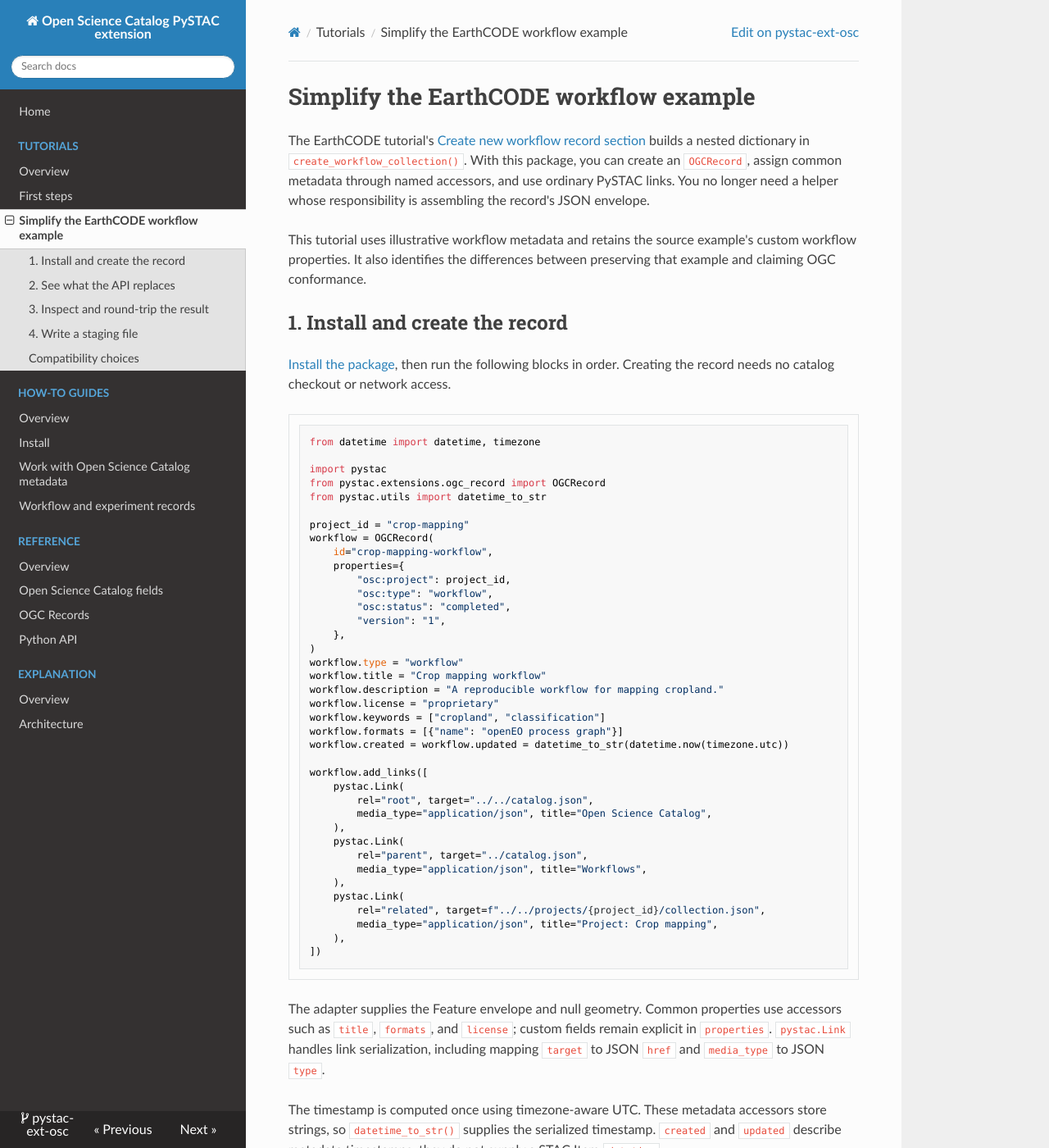
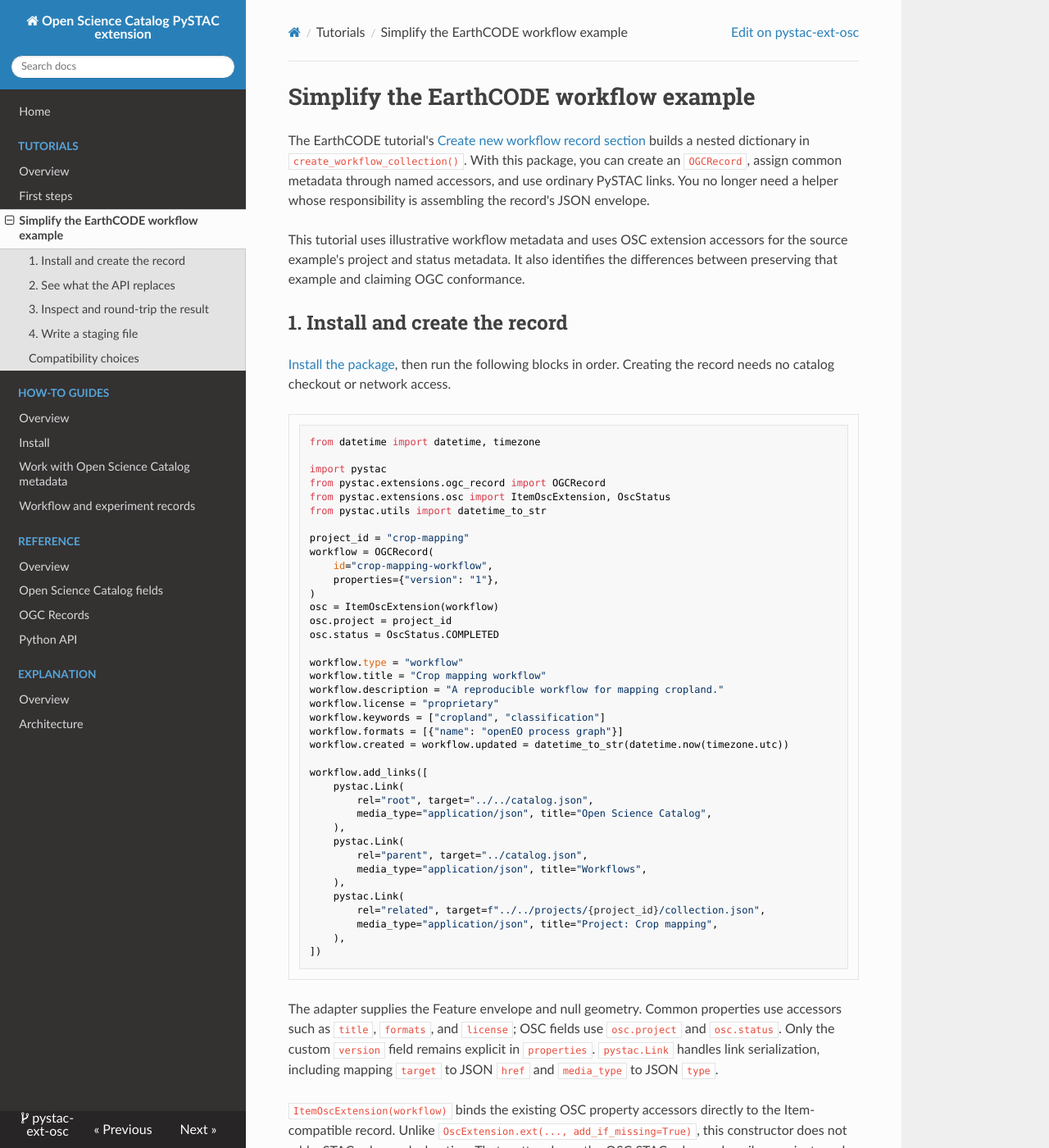
Before and after one commit to Terradue/pystac-ext-osc, an MkDocs documentation site: the page built from docs/tutorials/earthcode-workflow.md, in a window 1280 px wide and 1400 px high. Shown: the whole window at 82% size. Built offline with MkDocs 1.6.1, drawn with Linux system fonts in a browser that asks for light colours; nearby versions of some CDN libraries; some of the changed text lies outside the part shown.

Commit message:
docs: tutorial shows how extension simplifies properties setting

````diff
--- a/docs/tutorials/earthcode-workflow.md
+++ b/docs/tutorials/earthcode-workflow.md
@@ -18,7 +18,7 @@ limitations under the License.
 
 The EarthCODE tutorial's [Create new workflow record section](https://esa-earthcode.github.io/tutorials/osc-pr-pystac/) builds a nested dictionary in `create_workflow_collection()`. With this package, you can create an `OGCRecord`, assign common metadata through named accessors, and use ordinary PySTAC links. You no longer need a helper whose responsibility is assembling the record's JSON envelope.
 
-This tutorial uses illustrative workflow metadata and retains the source example's custom workflow properties. It also identifies the differences between preserving that example and claiming OGC conformance.
+This tutorial uses illustrative workflow metadata and uses OSC extension accessors for the source example's project and status metadata. It also identifies the differences between preserving that example and claiming OGC conformance.
 
 ## 1. Install and create the record
 
@@ -29,18 +29,18 @@ from datetime import datetime, timezone
 
 import pystac
 from pystac.extensions.ogc_record import OGCRecord
+from pystac.extensions.osc import ItemOscExtension, OscStatus
 from pystac.utils import datetime_to_str
 
 project_id = "crop-mapping"
 workflow = OGCRecord(
     id="crop-mapping-workflow",
-    properties={
-        "osc:project": project_id,
-        "osc:type": "workflow",
-        "osc:status": "completed",
-        "version": "1",
-    },
+    properties={"version": "1"},
 )
+osc = ItemOscExtension(workflow)
+osc.project = project_id
+osc.status = OscStatus.COMPLETED
+
 workflow.type = "workflow"
 workflow.title = "Crop mapping workflow"
 workflow.description = "A reproducible workflow for mapping cropland."
@@ -65,7 +65,9 @@ workflow.add_links([
 ])
 ```
 
-The adapter supplies the Feature envelope and null geometry. Common properties use accessors such as `title`, `formats`, and `license`; custom fields remain explicit in `properties`. `pystac.Link` handles link serialization, including mapping `target` to JSON `href` and `media_type` to JSON `type`.
+The adapter supplies the Feature envelope and null geometry. Common properties use accessors such as `title`, `formats`, and `license`; OSC fields use `osc.project` and `osc.status`. Only the custom `version` field remains explicit in `properties`. `pystac.Link` handles link serialization, including mapping `target` to JSON `href` and `media_type` to JSON `type`.
+
+`ItemOscExtension(workflow)` binds the existing OSC property accessors directly to the Item-compatible record. Unlike `OscExtension.ext(..., add_if_missing=True)`, this constructor does not add a STAC schema declaration. That matters here: the OSC STAC schema describes projects and products, not workflow records. This is accessor reuse, not a claim that the workflow validates against that schema.
 
 The timestamp is computed once using timezone-aware UTC. These metadata accessors store strings, so `datetime_to_str()` supplies the serialized timestamp. `created` and `updated` describe metadata timestamps; they do not supply a STAC Item `datetime`.
 
@@ -75,6 +77,7 @@ The timestamp is computed once using timezone-aware UTC. These metadata accessor
 | --- | --- | --- |
 | Feature envelope | Explicit `type`, `geometry`, `properties`, and `links` members | `OGCRecord(id=..., properties=...)` and `to_record_dict()` |
 | Common metadata | Nested property-key assignments | `workflow.title`, `workflow.keywords`, `workflow.license`, etc. |
+| OSC metadata | Prefixed property-key assignments | `osc.project` and `osc.status = OscStatus.COMPLETED` |
 | Resource links | Handwritten link dictionaries | `pystac.Link` and `add_links()` |
 | Optional metadata removal | Delete a nested key | Assign `None` to a common metadata accessor |
 | Independent copy | Copy the document and manage nested state | `workflow.clone()` |
@@ -90,6 +93,9 @@ assert document["type"] == "Feature"
 assert document["geometry"] is None
 assert document["properties"]["title"] == workflow.title
 assert document["properties"]["osc:project"] == project_id
+assert document["properties"]["osc:status"] == OscStatus.COMPLETED.value
+assert "osc:type" not in document["properties"]
+assert "stac_extensions" not in document
 assert "datetime" not in document["properties"]
 assert "stac_version" not in document
 assert document["links"][2]["href"] == (
@@ -98,6 +104,9 @@ assert document["links"][2]["href"] == (
 
 restored = OGCRecord.from_dict(document)
 assert restored.title == workflow.title
+restored_osc = ItemOscExtension(restored)
+assert restored_osc.project == project_id
+assert restored_osc.status == OscStatus.COMPLETED
 assert restored.to_record_dict(transform_hrefs=False) == document
 
 working_copy = restored.clone()
@@ -131,7 +140,7 @@ This is a staging artifact. Place it at the intended catalog location, add the c
 
 This example deliberately makes the following choices explicit:
 
-- **Resource type:** `workflow.type = "workflow"` adds `properties.type`; the top-level `type` remains `Feature`. The retained `osc:type`, `osc:status`, and `version` keys preserve the EarthCODE example's custom metadata. They are not evidence that the record satisfies the OSC STAC schema.
+- **Resource type:** `workflow.type = "workflow"` adds `properties.type`; the top-level `type` remains `Feature`. The unsupported `osc:type="workflow"` assignment is omitted: `OscType` only accepts project and product. The `osc:status` and `version` values retain the EarthCODE example's additional metadata; workflow status is not required by the upstream OSC workflow convention. They are not evidence that the record satisfies the OSC STAC schema.
 - **OSC scope:** upstream OSC describes workflows with `osc:project` and a `related` project link. Add `child` links when experiments exist. `OscType` only contains project and product; do not use `OscExtension.apply_project()` or `apply_product()` to construct a workflow, or declare their STAC schema for this record.
 - **Conformance:** the source example includes a record-core `/req/` identifier. This tutorial omits `conformsTo` because constructing an object does not establish conformance. After verification, an applicable record-core conformance identifier is `http://www.opengis.net/spec/ogcapi-records-1/1.0/conf/record-core`, supplied through `conforms_to` or `workflow.conforms_to`. Conformance identifiers and `stac_extensions` serve different purposes.
 - **Optional members:** `linkTemplates` is omitted when unused. Assign `workflow.link_templates = []` if a consumer expects an explicit empty list.
````
